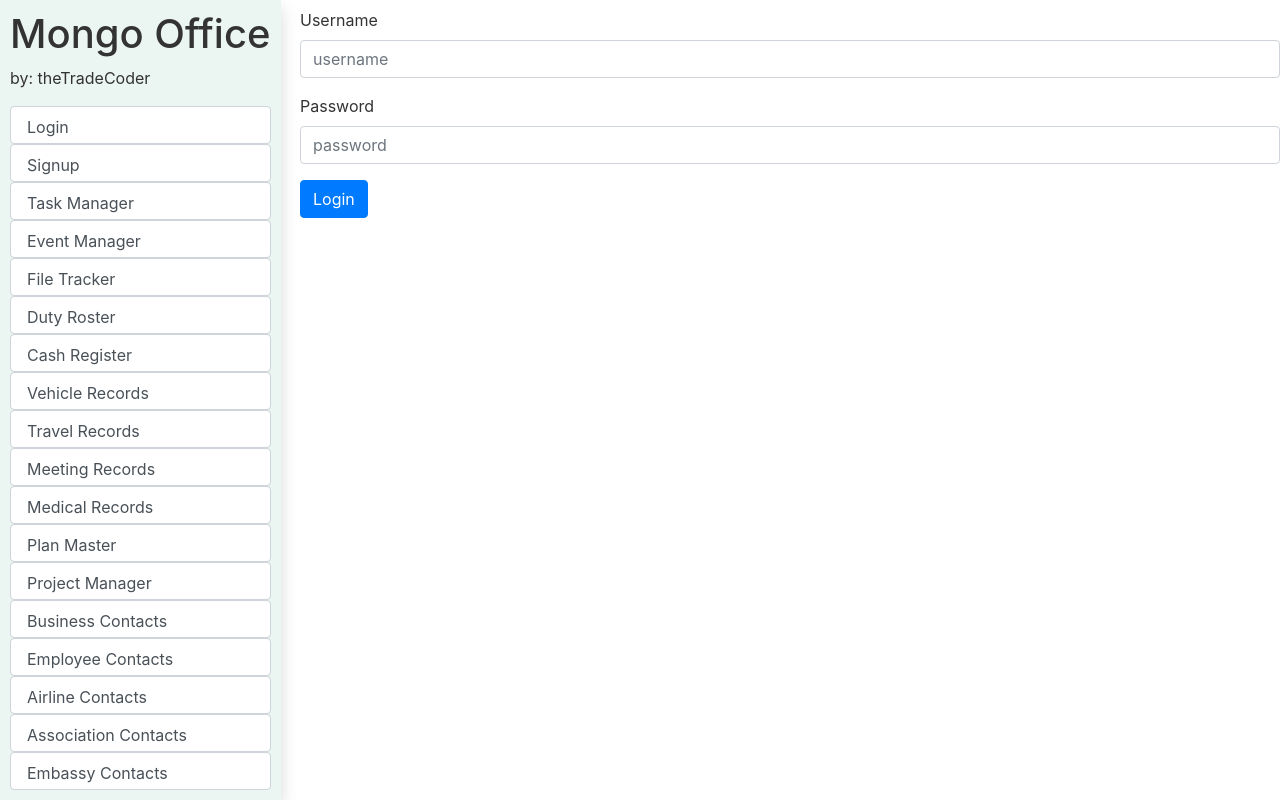
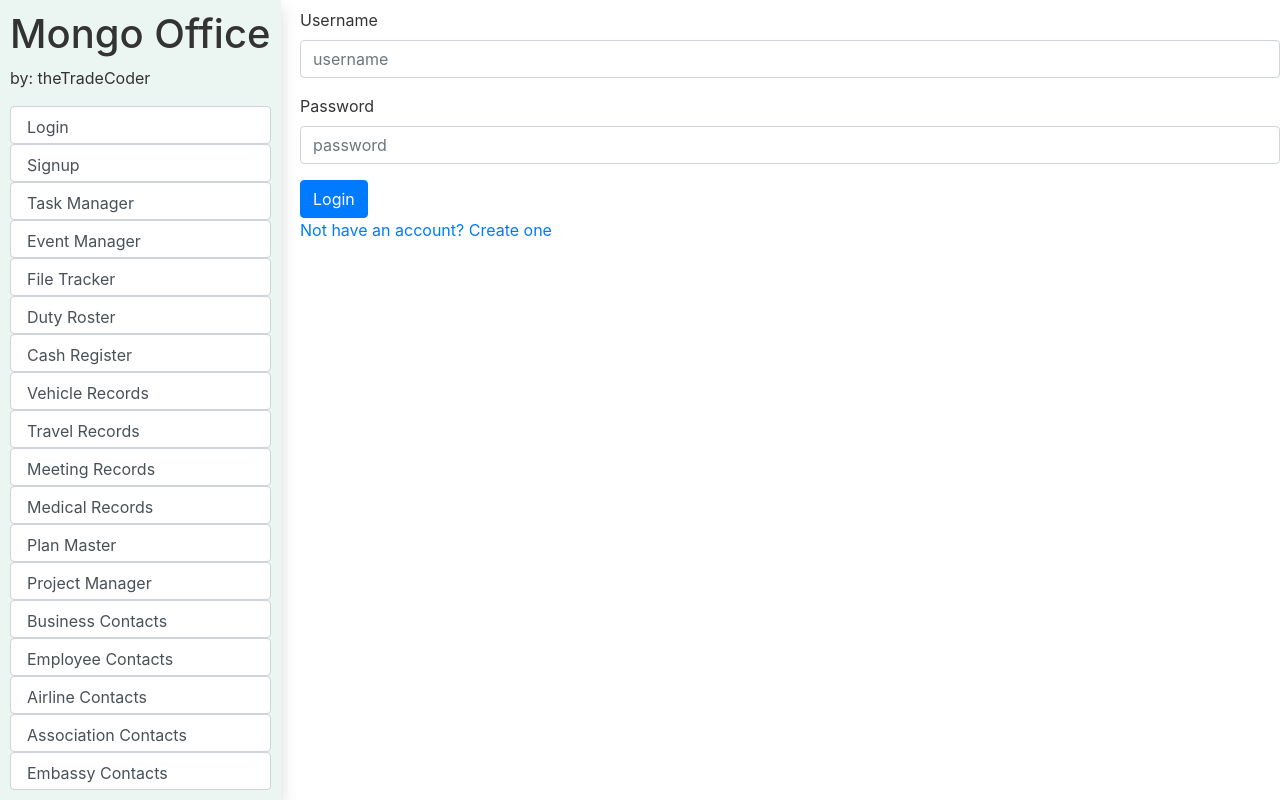
Before and after one commit to mydigita/mongo-office, a React (Create React App) app: page /mongo-office/accounts/login in a window 1280 px wide. Built offline with nearby package versions, Linux system fonts and the light colour scheme.

Commit message:
local update

```diff
--- a/src/components/login.component.js
+++ b/src/components/login.component.js
@@ -1,4 +1,5 @@
 import React, {useState} from 'react';
+import {Link} from 'react-router-dom';
 import axios from 'axios';
 import "bootstrap/dist/css/bootstrap.min.css";
 import "bootstrap/dist/js/bootstrap.bundle.js";
@@ -58,8 +59,10 @@ export default function UserLogin(){
                     <input type="password" className="form-control" onChange={onChangePassword} placeholder="password" required/>
                 </div>
                 <button type="submit" className="btn btn-primary">Login</button>
-
             </form>
+            <div>
+            <Link to="/mongo-office/accounts/signup/" className="">Not have an account? Create one</Link>
+            </div>
 
         </div>
     );
```
